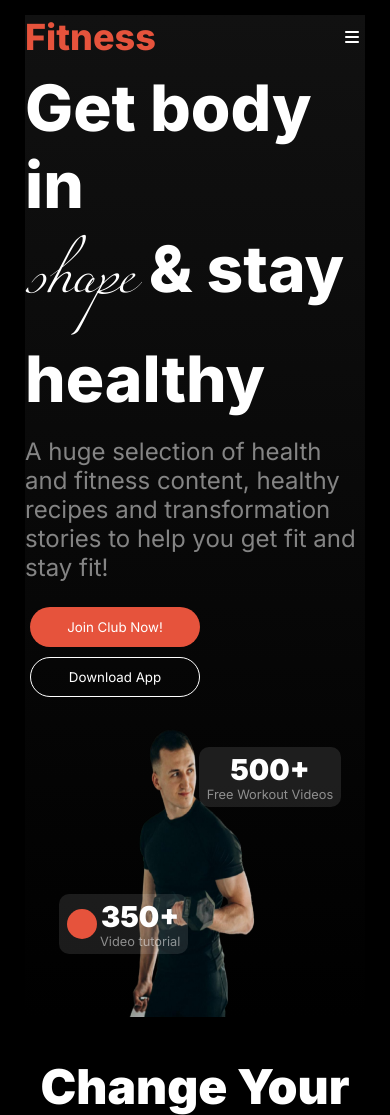
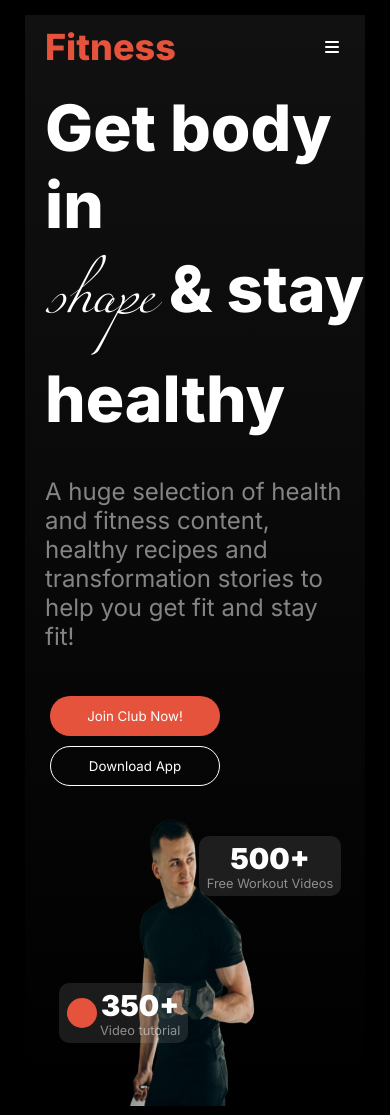
Before and after one commit to Dev-Asifur-Rahman/re-assignment-second, a plain HTML site: page index.html in a window 390 px wide. Shown: the top 1115 px of the page. Drawn offline with Linux system fonts and the light colour scheme.

Commit message:
complete

```diff
--- a/style.css
+++ b/style.css
@@ -66,6 +66,7 @@ nav {
   display: flex;
   justify-content: space-between;
   align-items: center;
+  padding: 10px 0 10px 20px;
 }
 nav > ul li {
   width: 140px;
@@ -90,7 +91,7 @@ header {
   );
 }
 .banner {
-  margin: 30px 0px;
+  margin: 30px 20px;
   display: flex;
   justify-content: center;
   align-items: center;
@@ -328,12 +329,12 @@ input::placeholder {
   border-radius: 50%;
 }
 /* mail us section  */
-.mail-section{
+.mail-section {
   display: flex;
   justify-content: center;
   align-items: center;
 }
-.field-class{
+.field-class {
   width: 60%;
   padding: 25px 20px;
   display: flex;
@@ -341,7 +342,7 @@ input::placeholder {
   width: 70%;
   flex-direction: column;
   /* justify-content: center; */
-  align-items:center;
+  align-items: center;
   gap: 18px;
 }
 
@@ -355,14 +356,14 @@ input::placeholder {
   color: #ffffff99;
   cursor: pointer;
 }
-.text-area{
+.text-area {
   width: 450px;
   height: 200px;
   border-radius: 8px;
   background: rgba(255, 255, 255, 0.1);
   color: var(--text-color);
 }
-.field-class>input[type="submit"]{
+.field-class > input[type="submit"] {
   background-color: #e2523c;
   color: white;
   height: 40px;
@@ -372,6 +373,7 @@ input::placeholder {
   /* nav section  */
   .menu-icon {
     display: block;
+    padding-right: 20px;
   }
   nav ul {
     display: none;
@@ -385,10 +387,17 @@ input::placeholder {
   }
   .banner-heading {
     font-size: 4rem;
+    padding-left: 20px;
+  }
+  .banner-text {
+    padding: 20px;
   }
   .banner-div2 {
     text-align: center;
     height: 300px;
+  }
+  .btn-div {
+    padding-left: 20px;
   }
   .video-div1 {
     top: 10%;
@@ -483,12 +492,12 @@ input::placeholder {
     width: 100%;
   }
   /* mail us section  */
-  .mail-section{
+  .mail-section {
     display: flex;
     justify-content: center;
     align-items: center;
   }
-  .field-class{
+  .field-class {
     width: 40%;
     /* padding: 25px 20px; */
     display: flex;
@@ -496,7 +505,7 @@ input::placeholder {
     width: 70%;
     flex-direction: column;
     /* justify-content: center; */
-    align-items:center;
+    align-items: center;
     gap: 18px;
   }
 
@@ -510,14 +519,14 @@ input::placeholder {
     color: #ffffff99;
     cursor: pointer;
   }
-  .text-area{
+  .text-area {
     width: 97%;
     height: 200px;
     border-radius: 8px;
     background: rgba(255, 255, 255, 0.1);
     color: var(--text-color);
   }
-  .field-class>input[type="submit"]{
+  .field-class > input[type="submit"] {
     background-color: #e2523c;
     color: white;
     height: 40px;
```
